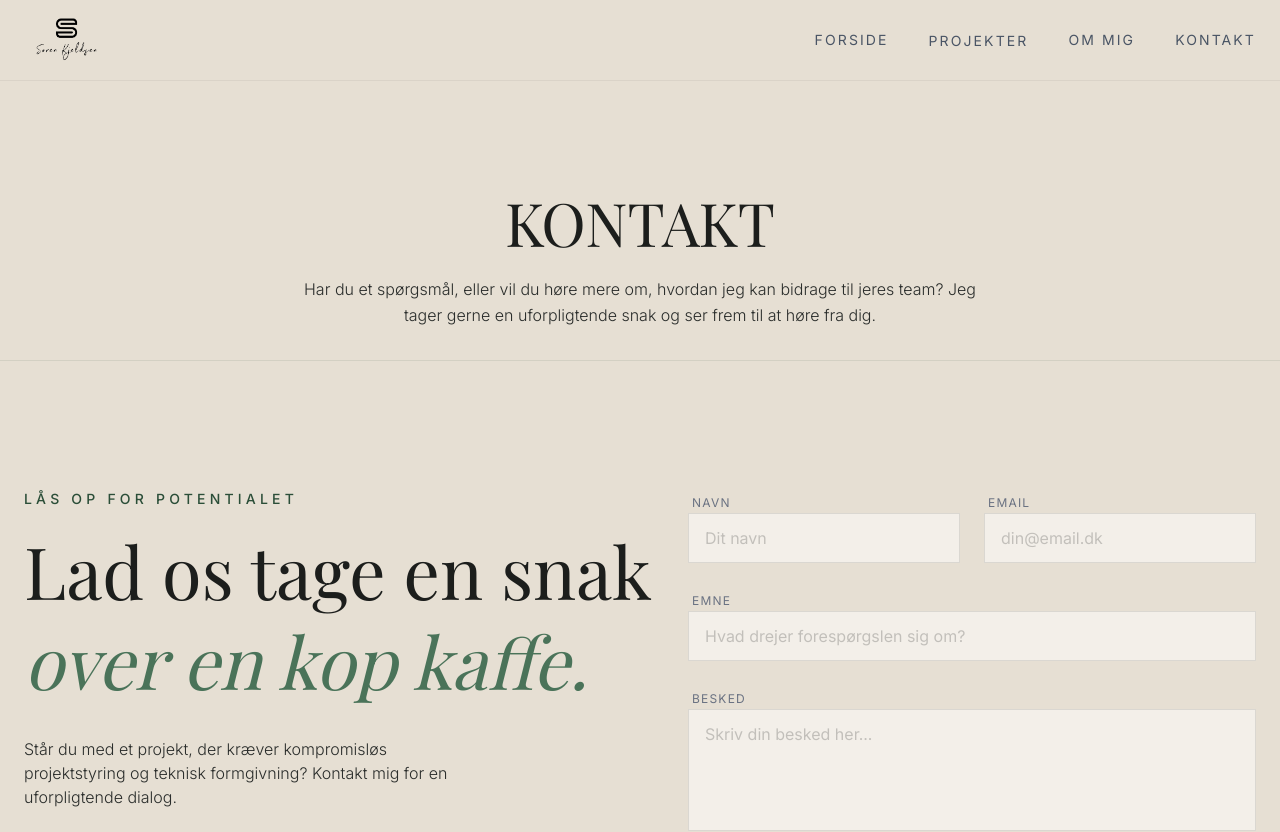
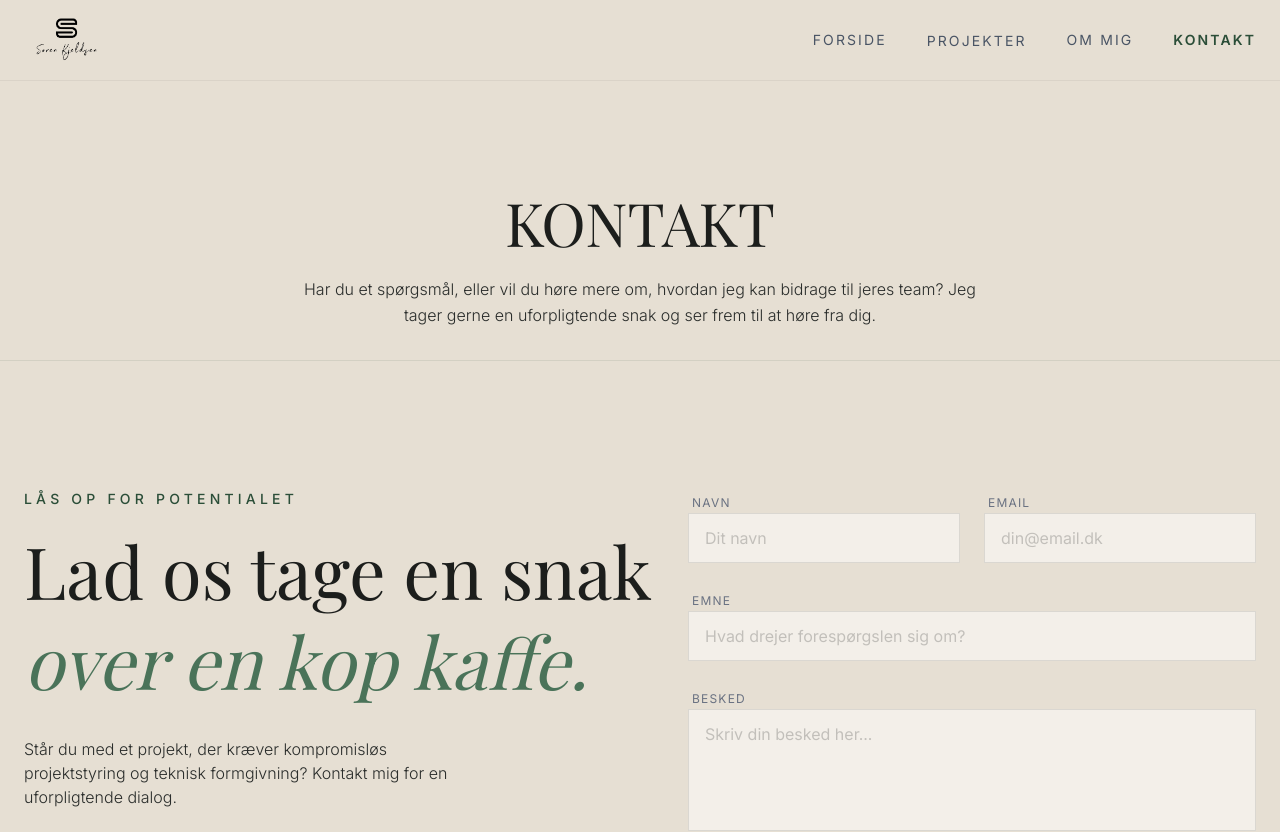
Before and after one commit to SorenTheKjeldsen/Soren-Kjeldsen---Portfolio, a React (Vite) app: page /kontakt in a window 1280 px wide. Shown: the top 832 px of the page. Built offline with nearby package versions, Linux system fonts and the light colour scheme; a web font is replaced by a local one.

Commit message:
feat: update profile image and improve navigation UI
- Replace portrait image with new asset
- Update header navigation styling to better handle active states and dropdown visibility

```diff
--- a/src/components/About.tsx
+++ b/src/components/About.tsx
@@ -1,7 +1,7 @@
 import { motion } from 'motion/react';
 import { MonitorDot, Briefcase, UserRound, GraduationCap, Globe, Heart } from 'lucide-react';
 import { Link } from 'react-router-dom';
-import profileImage from '../assets/images/Portræt.png';
+import profileImage from '../assets/images/Billede fra BAKS.png';
 
 export default function About() {
   const experiences = [
--- a/src/components/Header.tsx
+++ b/src/components/Header.tsx
@@ -108,24 +108,28 @@ export default function Header() {
 
           {/* Desktop Nav */}
           <nav className="hidden md:flex items-center gap-10">
-            {navLinks.map((link) => (
-              link.name === 'PROJEKTER' ? (
+            {navLinks.map((link) => {
+              const isActive = location.pathname === link.href || (link.href === '/projekter' && location.pathname.startsWith('/projekt/'));
+              const linkColorClass = isActive
+                ? (isTransparentOnDark ? 'text-white font-bold drop-shadow-[0_0_8px_rgba(255,255,255,0.5)]' : 'text-brand-green font-semibold')
+                : (isTransparentOnDark ? 'text-white/70 hover:text-white' : 'text-gray-600 hover:text-brand-green');
+              return link.name === 'PROJEKTER' ? (
                 <div key={link.name} className="relative group">
                   <Link
                     to={link.href}
-                    className={`text-sm tracking-[0.15em] transition-colors uppercase py-4 ${textColorClass}`}
+                    className={`text-sm tracking-[0.15em] transition-colors uppercase py-4 ${linkColorClass}`}
                   >
                     {link.name}
                   </Link>
                   <div className="absolute top-full left-0 mt-0 pt-4 w-64 opacity-0 invisible group-hover:opacity-100 group-hover:visible transition-all duration-300">
-                    <div className="bg-brand-sand/95 backdrop-blur-md border border-black/5 shadow-sm py-2 text-gray-600">
-                      <Link to="/projekt/halgaard-daginstitution" className="block px-4 py-3 text-[11px] tracking-widest hover:text-brand-green hover:bg-brand-sand-light transition-colors uppercase">
+                    <div className={`bg-transparent py-2 ${isTransparentOnDark ? 'text-white' : 'text-gray-600'}`}>
+                      <Link to="/projekt/halgaard-daginstitution" className={`block px-4 py-3 text-[11px] tracking-widest transition-colors uppercase ${isTransparentOnDark ? 'hover:text-white hover:bg-white/10' : 'hover:text-brand-green hover:bg-brand-sand-light'}`}>
                         HALGÅRD DAGINSTITUTION
                       </Link>
-                      <Link to="/projekt/jm-moerks-gade" className="block px-4 py-3 text-[11px] tracking-widest hover:text-brand-green hover:bg-brand-sand-light transition-colors uppercase">
+                      <Link to="/projekt/jm-moerks-gade" className={`block px-4 py-3 text-[11px] tracking-widest transition-colors uppercase ${isTransparentOnDark ? 'hover:text-white hover:bg-white/10' : 'hover:text-brand-green hover:bg-brand-sand-light'}`}>
                         J. M. MØRKS GADE
                       </Link>
-                      <Link to="/projekt/lokesvej" className="block px-4 py-3 text-[11px] tracking-widest hover:text-brand-green hover:bg-brand-sand-light transition-colors uppercase">
+                      <Link to="/projekt/lokesvej" className={`block px-4 py-3 text-[11px] tracking-widest transition-colors uppercase ${isTransparentOnDark ? 'hover:text-white hover:bg-white/10' : 'hover:text-brand-green hover:bg-brand-sand-light'}`}>
                         LOKESVEJ
                       </Link>
                     </div>
@@ -135,12 +139,12 @@ export default function Header() {
                 <Link
                   key={link.name}
                   to={link.href}
-                  className={`text-sm tracking-[0.15em] transition-colors uppercase ${textColorClass}`}
+                  className={`text-sm tracking-[0.15em] transition-colors uppercase ${linkColorClass}`}
                 >
                   {link.name}
                 </Link>
-              )
-            ))}
+              );
+            })}
           </nav>
 
           {/* Mobile Toggle */}
@@ -170,16 +174,19 @@ export default function Header() {
               <X size={32} strokeWidth={1} />
             </button>
             <div className="flex flex-col items-center gap-10">
-              {navLinks.map((link) => (
+              {navLinks.map((link) => {
+                const isActive = location.pathname === link.href || (link.href === '/projekter' && location.pathname.startsWith('/projekt/'));
+                return (
                   <Link
                     key={link.name}
                     to={link.href}
                     onClick={() => setIsOpen(false)}
-                  className="text-2xl font-serif tracking-widest text-dark-900 hover:text-brand-green transition-colors"
+                    className={`text-2xl font-serif tracking-widest transition-colors ${isActive ? 'text-brand-green' : 'text-dark-900 hover:text-brand-green'}`}
                   >
                     {link.name}
                   </Link>
-              ))}
+                );
+              })}
             </div>
           </motion.div>
         )}
--- a/src/components/Hero.tsx
+++ b/src/components/Hero.tsx
@@ -1,7 +1,7 @@
 import { motion } from 'motion/react';
 import { ArrowRight } from 'lucide-react';
 import { Link } from 'react-router-dom';
-import portraitImage from '../assets/images/Portræt.png';
+import portraitImage from '../assets/images/Billede fra BAKS.png';
 
 export default function Hero() {
   return (
```
Also changed, not shown: 1 other file (tests, documents, lock files or other folders). Lines whose indentation alone changed are shown as unchanged.
